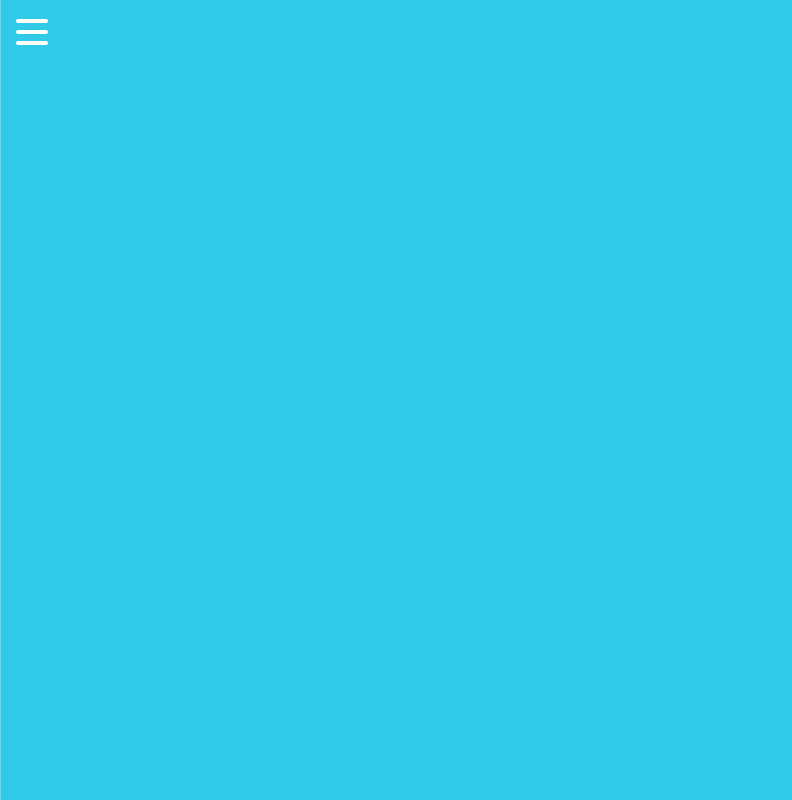
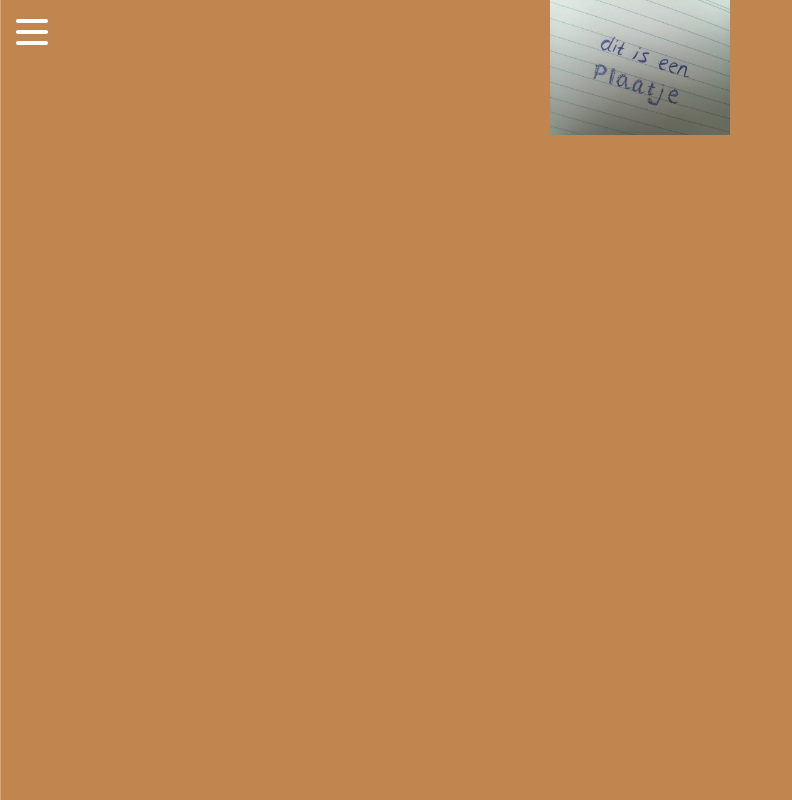
Before and after one commit to kadimara/fam-adema, a Next.js app: page /stripverhaal/hoofdstuk-1 in a window 1280 px wide. Shown: the whole page, without its empty margins (0-792 px from the left). Built offline with nearby package versions, Linux system fonts and the light colour scheme.

Commit message:
Comic begin :D

```diff
--- a/data/comic/hoofdstuk-1.md
+++ b/data/comic/hoofdstuk-1.md
@@ -1,3 +1,3 @@
 ---
-url: 'images/chapter1'
+url: "/comic/test.jpg"
 ---
--- a/data/comic/hoofdstuk-2.md
+++ b/data/comic/hoofdstuk-2.md
@@ -1,3 +1,3 @@
 ---
-url: 'images/chapter1'
+url: "/comic/koffie_op_de_muur.png"
 ---
--- a/pages/stripverhaal/[id].tsx
+++ b/pages/stripverhaal/[id].tsx
@@ -1,22 +1,54 @@
-import Head from 'next/head';
-import { useState } from 'react';
-import { ThemeProvider } from 'styled-components';
-import { Burger } from '../../components/burger/burger';
-import { Menu } from '../../components/menu/menu';
-import { GlobalStyles } from '../../styles/global';
-import { Theme } from '../../styles/theme';
+import Head from "next/head";
+import { useState } from "react";
+import styled, { ThemeProvider } from "styled-components";
+import { Burger } from "../../components/burger/burger";
+import { Menu } from "../../components/menu/menu";
+import { GlobalStyles } from "../../styles/global";
+import { Theme } from "../../styles/theme";
 import {
     getAllChapterIds,
     getAllChaptersData,
     getChapterData,
-} from '../../lib/comic/chapters';
-import Link from 'next/link';
-import Image from 'next/image';
+} from "../../lib/comic/chapters";
+import Link from "next/link";
+import Image from "next/image";
+import { ComicTheme } from "../../styles/comic-theme";
+
+const ChapterContainer = styled.div`
+    margin: auto;
+    @media (max-width: 575.98px) {
+        width: 100%;
+    }
+
+    // Small devices (landscape phones, 576px and up)
+    @media (min-width: 576px) and (max-width: 767.98px) {
+        margin: 0px 64px;
+    }
+
+    // Medium devices (tablets, 768px and up)
+    @media (min-width: 768px) and (max-width: 991.98px) {
+        width: 70%;
+    }
+
+    // Large devices (desktops, 992px and up)
+    @media (min-width: 992px) {
+        width: 60%;
+    }
+
+    /* // Extra large devices (large desktops, 1200px and up)
+    @media (min-width: 1200px) {
+        width: 60%;
+    } */
+`;
+
+const ChapterImage = styled.img`
+    width: 100%;
+`;
 
 export default function chapter({ chapterData, allChaptersData }) {
     const [open, setOpen] = useState(false);
     return (
-        <ThemeProvider theme={Theme}>
+        <ThemeProvider theme={ComicTheme}>
             <GlobalStyles />
             <Head>
                 <title>Family Adema</title>
@@ -28,7 +60,7 @@ export default function chapter({ chapterData, allChaptersData }) {
                         return (
                             <Link
                                 key={chapter.id}
-                                href={'/stripverhaal/' + chapter.id}
+                                href={"/stripverhaal/" + chapter.id}
                             >
                                 <a onClick={() => setOpen(false)}>
                                     {chapter.id}
@@ -37,7 +69,9 @@ export default function chapter({ chapterData, allChaptersData }) {
                         );
                     })}
                 </Menu>
-                <img src="" />
+                <ChapterContainer>
+                    <ChapterImage src={chapterData.url} />
+                </ChapterContainer>
             </div>
         </ThemeProvider>
     );
--- /dev/null
+++ b/styles/comic-theme.ts
@@ -0,0 +1,13 @@
+import { DefaultTheme } from "styled-components";
+
+export const ComicTheme: DefaultTheme = {
+    borderRadius: "5px",
+
+    colors: {
+        main: "#c1854f",
+        secondary: "#0b4aac",
+        white: "#fff",
+        light: "#a7c3ec",
+        dark: "#353a45",
+    },
+};
```
Also changed, not shown: public/comic/test.jpg (added), 1 other file (tests, documents, lock files or other folders).
